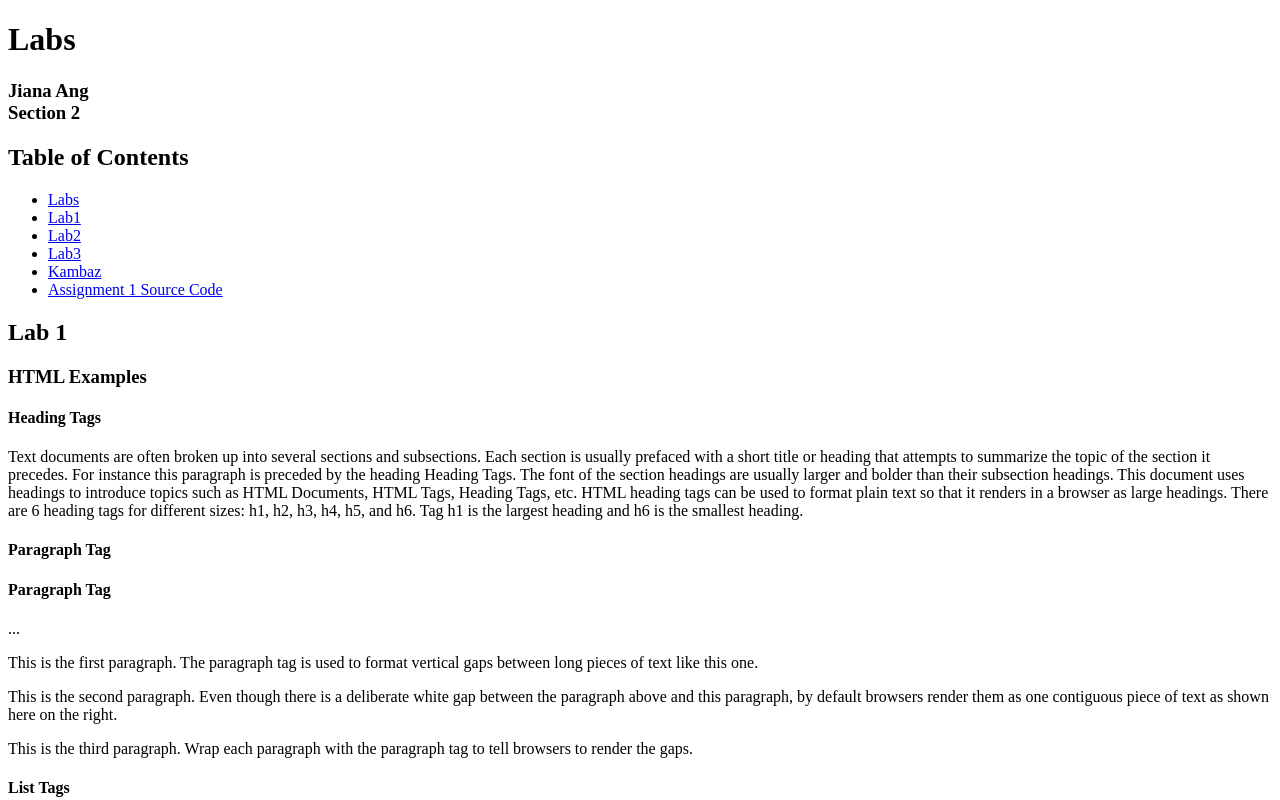
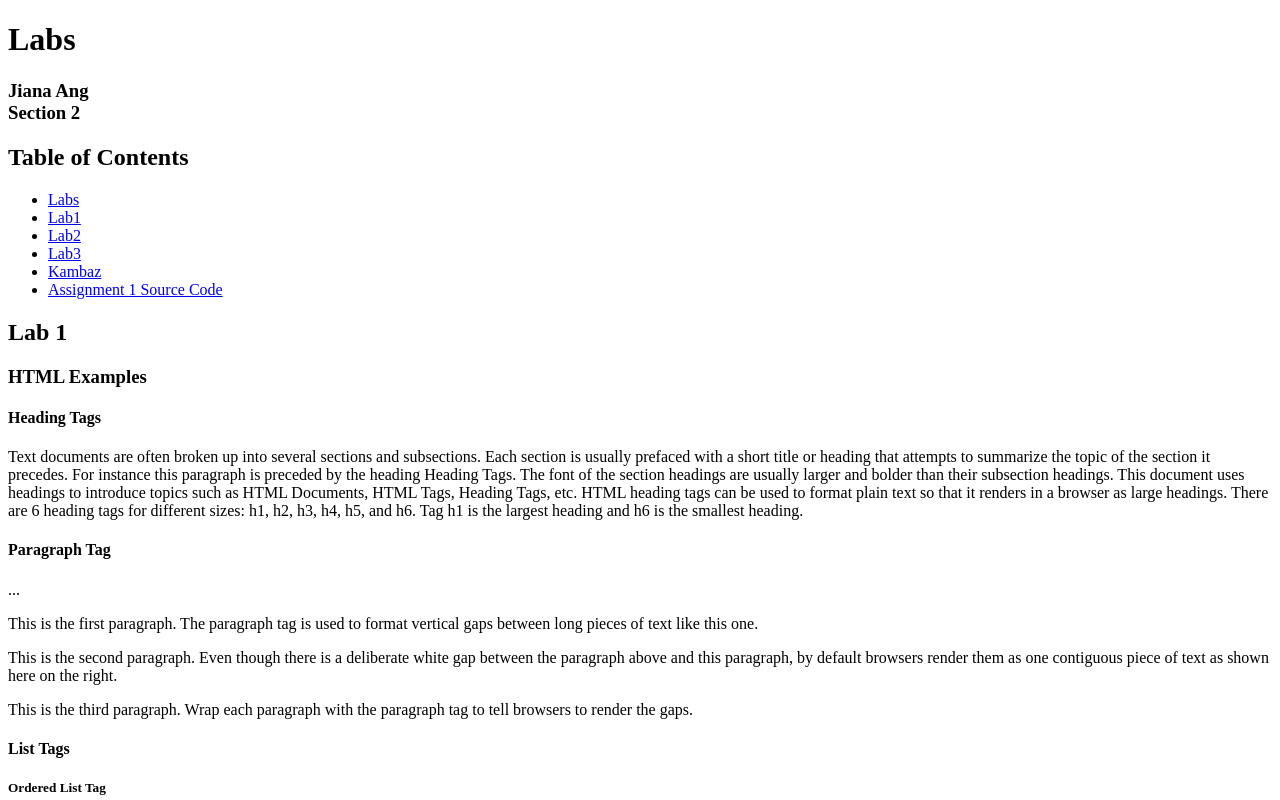
Before and after one commit to angj28/kambaz-react-web-app, a React (Vite) app: page /#/Labs/Lab1 in a window 1280 px wide. Shown: the top 800 px of the page. Built offline with nearby package versions, Linux system fonts and the light colour scheme.

Commit message:
small fixes

```diff
--- a/src/Kambaz/Dashboard.tsx
+++ b/src/Kambaz/Dashboard.tsx
@@ -4,7 +4,7 @@ export default function Dashboard() {
   return (
     <div id="wd-dashboard">
       <h1 id="wd-dashboard-title">Dashboard</h1> <hr />
-      <h2 id="wd-dashboard-published">Published Courses (12)</h2> <hr />
+      <h2 id="wd-dashboard-published">Published Courses (7)</h2> <hr />
       <div id="wd-dashboard-courses">
         <div className="wd-dashboard-course">
           <Link
--- a/src/Labs/Lab1/index.tsx
+++ b/src/Labs/Lab1/index.tsx
@@ -19,24 +19,21 @@ export default function Lab1() {
       </div>
       <div id="wd-p-tag">
         <h4>Paragraph Tag</h4>
-        <div id="wd-p-tag">
-          <h4>Paragraph Tag</h4>
         <p id="wd-p-1"> ... </p>
         <p id="wd-p-2">
           This is the first paragraph. The paragraph tag is used to format
           vertical gaps between long pieces of text like this one.
         </p>
         <p id="wd-p-3">
-            This is the second paragraph. Even though there is a deliberate
-            white gap between the paragraph above and this paragraph, by default
-            browsers render them as one contiguous piece of text as shown here
-            on the right.
+          This is the second paragraph. Even though there is a deliberate white
+          gap between the paragraph above and this paragraph, by default
+          browsers render them as one contiguous piece of text as shown here on
+          the right.
         </p>
         <p id="wd-p-4">
           This is the third paragraph. Wrap each paragraph with the paragraph
           tag to tell browsers to render the gaps.
         </p>
-        </div>
       </div>
       <div id="wd-lists">
         <h4>List Tags</h4>
```
Lines whose indentation alone changed are shown as unchanged.
